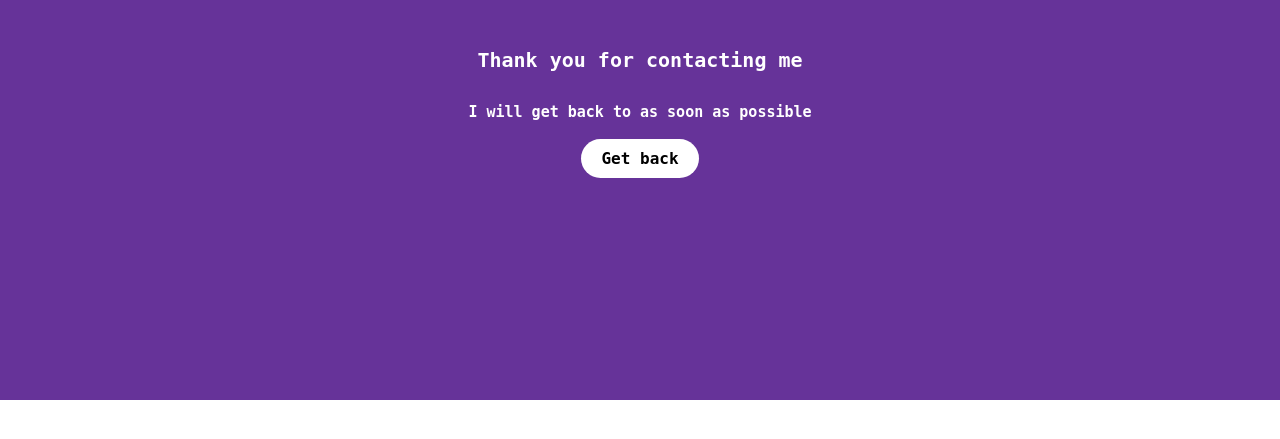
After one commit to ezekielnizamani/ezekielnizamani.github.io, a PHP site: page /form-submited.html in a window 1280 px wide. The commit adds this page. Shown: the top 439 px of the page. Run offline with PHP 8.4, Linux system fonts and the light colour scheme.

Commit message:
created form submited page

```diff
--- a/css/style.css
+++ b/css/style.css
@@ -329,7 +329,14 @@ border:none
     display: initial;
   }
 }
-
+.submited-form{
+  background-color: #663399;
+  text-align: center;
+  padding-top: 30px;
+  height: 400px;
+  color: #fff;
+  line-height: 3;
+}
 @media screen and (max-width: 800px) {
 
   .heading-1{
--- /dev/null
+++ b/form-submited.html
@@ -0,0 +1,22 @@
+
+<!DOCTYPE html>
+<html lang="en">
+<head>
+    <meta charset="UTF-8">
+    <meta name="viewport" content="width=device-width, initial-scale=1.0">
+    <title>Ezekiel | Front end developer</title>
+   <link rel="stylesheet" href="./assets/font/css/all.css">
+<link rel="stylesheet" href="./css/style.css">
+
+
+</head>
+<body>
+
+<div class="submited-form">
+    <h1>Thank you for contacting me</h1>
+    <h2>I will get back to as soon as possible</h2>
+    <a href="https://ezekielnizamani.github.io/" class="btn btn--white ">Get back</a>
+</div>
+</body>
+
+</html>
```
Also changed, not shown: index.html (+5 -5 lines).
